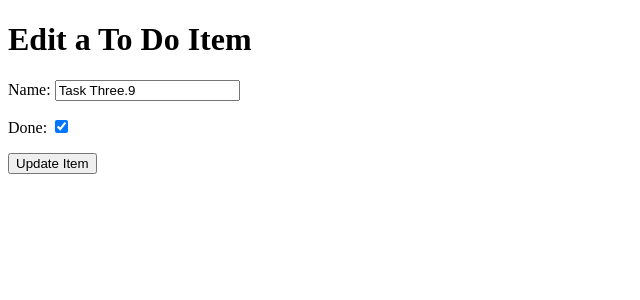
After one commit to CathalDolan/CI_ToDo, a Django app: page /edit/3 in a window 1280 px wide. The commit adds this page. Shown: the top 300 px of the page, without its empty margins (0-640 px from the left). Run offline with Django 3.2, Linux system fonts and the light colour scheme; data comes from the database, SQL or seed files in the repository; both versions use the stored data as it was after the commit.

Commit message:
Edit page and functionality created and connected to db

```diff
--- a/CI_ToDo/urls.py
+++ b/CI_ToDo/urls.py
@@ -15,10 +15,13 @@ Including another URLconf
 """
 from django.contrib import admin
 from django.urls import path
-from todo.views import get_todo_list, add_item
+from todo.views import get_todo_list, add_item, edit_item
 
 urlpatterns = [
     path('admin/', admin.site.urls),
     path('', get_todo_list, name='get_todo_list'),
-    path('add', add_item, name='add')
+    path('add', add_item, name='add'),
+    # This angular bracket syntax here is common in Django URLs and is the mechanism by which the item ID makes its way from links or forms
+    # in our templates through the URL and into the view which expects it as a parameter.
+    path('edit/<item_id>', edit_item, name='edit')
 ]
--- /dev/null
+++ b/todo/templates/todo/edit_item.html
@@ -0,0 +1,22 @@
+<!DOCTYPE html>
+<html lang="en">
+<head>
+    <meta charset="UTF-8">
+    <meta name="viewport" content="width=device-width, initial-scale=1.0">
+    <title>Document</title>
+</head>
+<body>
+    <h1>Edit a To Do Item</h1>
+    <!--Compare below to add_item. action removed so that we post to the same url we're currently on -->
+    <form method="POST">
+        {% csrf_token %}
+        {{ form.as_p }}
+        <div>
+            <p>
+                <button type="submit">Update Item</button>
+            </p>
+        </div>
+    </form>
+
+</body>
+</html>
--- a/todo/templates/todo/todo_list.html
+++ b/todo/templates/todo/todo_list.html
@@ -16,6 +16,11 @@
                 {% else %}
                     <td>{{ item.name }}</td>
                 {% endif %}
+                <td>
+                    <a href="/edit/{{ item.id }}">
+                        <button>Edit</button>
+                    </a>
+                </td>
             </tr>
         <!-- "empty" allows for when there is no data. EG search results -->
         {% empty %}
--- a/todo/views.py
+++ b/todo/views.py
@@ -1,4 +1,4 @@
-from django.shortcuts import render, redirect
+from django.shortcuts import render, redirect, get_object_or_404
 from .models import Item
 from .forms import ItemForm
 
@@ -25,3 +25,18 @@ def add_item(request):
         'form': form
     }
     return render(request, 'todo/add_item.html', context)
+
+
+def edit_item(request, item_id):
+    # Shortcut to get an instance of the item model
+    item = get_object_or_404(Item, id=item_id)
+    if request.method =="POST":
+        form = ItemForm(request.POST, instance=item)
+        if form.is_valid():
+            form.save()
+            return redirect('get_todo_list')
+    form = ItemForm(instance=item)
+    context = {
+        'form': form
+    }
+    return render(request, 'todo/edit_item.html', context)
```
Also changed, not shown: db.sqlite3.
